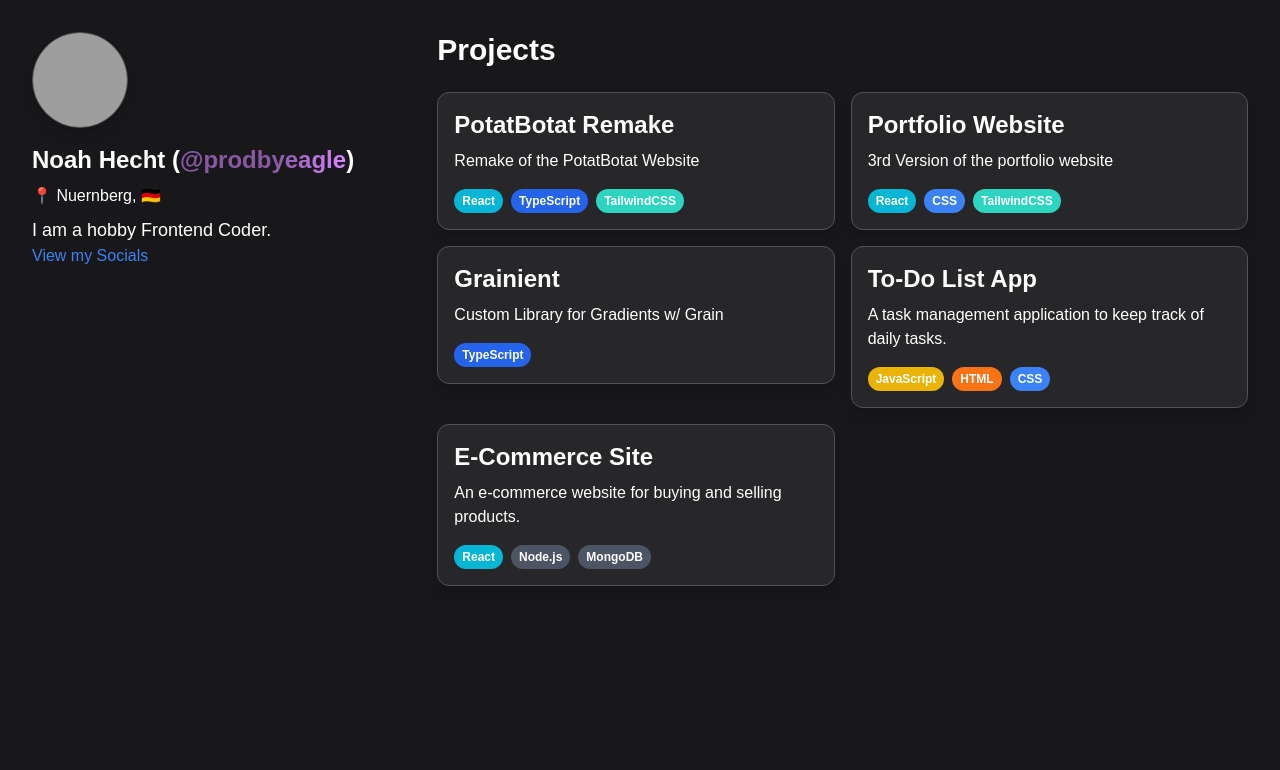
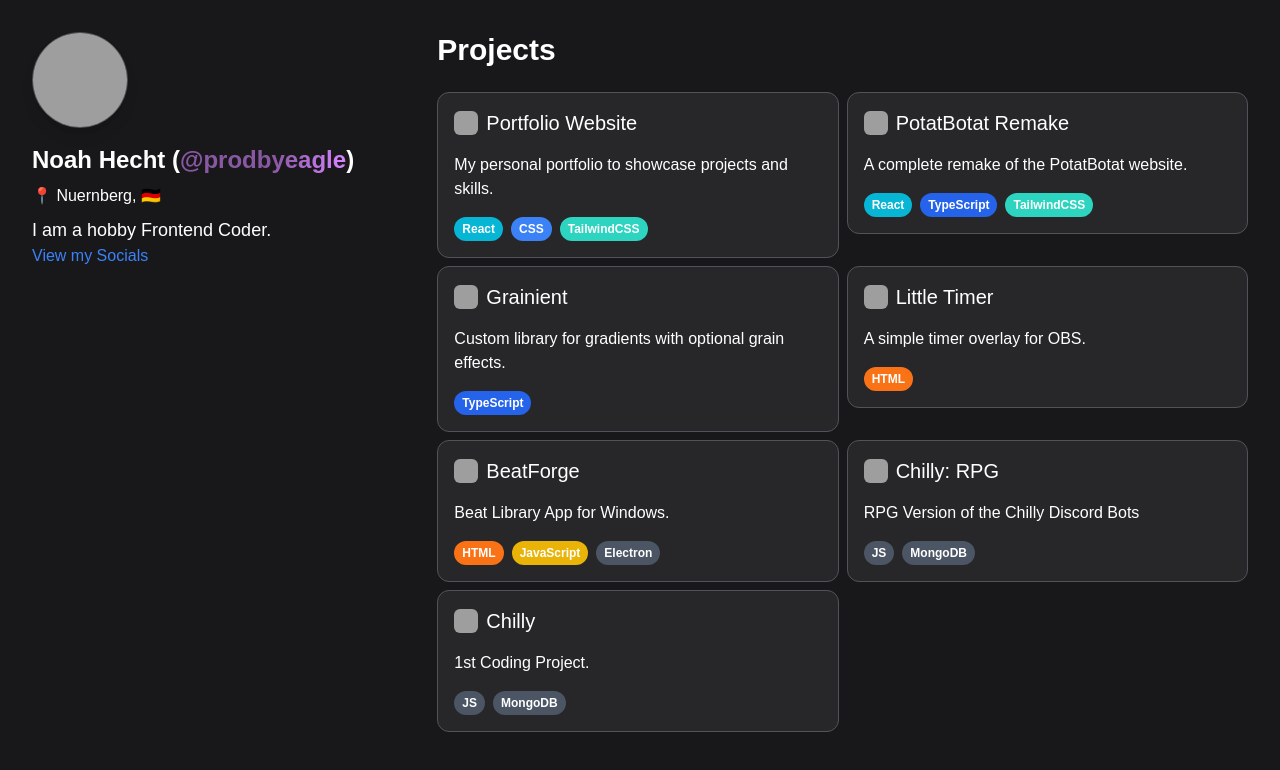
Before and after one commit to prodbyeagle/portfolio2, a React (Create React App) app: page / in a window 1280 px wide. Shown: the top 770 px of the page. Built offline with nearby package versions, Linux system fonts and the light colour scheme; grey boxes are pictures that could not be loaded; the HTML template or start-up script is replaced by a standard one.

Commit message:
changes before school

```diff
--- a/src/components/ProjectCard.tsx
+++ b/src/components/ProjectCard.tsx
@@ -10,6 +10,7 @@ interface ProjectProps {
       extendedDescription: string;
       tags: string[];
       repoLink?: string;
+      hoverShadowColor: string;
    };
 }
 
@@ -37,9 +38,16 @@ const ProjectCard: React.FC<ProjectProps> = ({ project }) => {
       <div>
          <div
             onClick={openModal}
-            className="bg-zinc-800 p-4 rounded-xl shadow-lg hover:shadow-eagle/40 duration-100 transition-all border border-zinc-600 cursor-pointer"
+            className={`bg-zinc-800 p-4 rounded-xl shadow-none hover:shadow-2xl ${project.hoverShadowColor} duration-200 transition-all border border-zinc-600 cursor-pointer`}
          >
-            <h3 className="text-2xl font-bold mt-0">{project.title}</h3>
+            <div className="flex items-center mb-4">
+               <img
+                  src={project.imageUrl}
+                  alt={project.title}
+                  className="w-6 h-6 object-cover mr-2 rounded-md"
+               />
+               <h3 className="text-xl font-medium mt-0">{project.title}</h3>
+            </div>
             <p className="mt-2">{project.description}</p>
             <div className="flex flex-wrap mt-4">
                {project.tags.map((tag) => (
--- a/src/data/projects.ts
+++ b/src/data/projects.ts
@@ -1,47 +1,72 @@
 export const projects = [
    {
       id: 1,
-      title: 'PotatBotat Remake',
-      imageUrl: 'https://potat.app/tatoExplode.gif',
-      description: 'Remake of the PotatBotat Website',
-      extendedDescription: 'This project is a complete remake of the PotatBotat website, built using React, TypeScript, and Tailwind CSS. It features an improved user interface and enhanced performance.',
-      tags: ['React', 'TypeScript', 'TailwindCSS'],
-      repoLink: 'https://github.com/prodbyeagle/potatbotat-remake',
+      title: 'Portfolio Website',
+      imageUrl: 'https://raw.githubusercontent.com/prodbyeagle/eagle-midnight/refs/heads/main/1f985.gif',
+      description: 'My personal portfolio to showcase projects and skills.',
+      extendedDescription: 'Built with React and Tailwind CSS, this responsive site highlights my work as a frontend developer and offers a seamless user experience.',
+      tags: ['React', 'CSS', 'TailwindCSS'],
+      repoLink: 'https://github.com/prodbyeagle/portfolio2',
+      hoverShadowColor: 'hover:shadow-eagle/40',
    },
    {
       id: 2,
-      title: 'Portfolio Website',
-      imageUrl: 'https://via.placeholder.com/300x200.png?text=Portfolio+Website',
-      description: '3rd Version of the portfolio website',
-      extendedDescription: 'This portfolio website highlights my skills and projects, allowing visitors to learn more about my work as a frontend developer. The site is built with React and Tailwind CSS for a responsive design.',
-      tags: ['React', 'CSS', 'TailwindCSS'],
-      repoLink: 'https://github.com/prodbyeagle/portfolio-website',
+      title: 'PotatBotat Remake',
+      imageUrl: 'https://potat.app/tatoExplode.gif',
+      description: 'A complete remake of the PotatBotat website.',
+      extendedDescription: 'Utilizing React, TypeScript, and Tailwind CSS, this project enhances UI and performance for better user engagement.',
+      tags: ['React', 'TypeScript', 'TailwindCSS'],
+      repoLink: 'https://github.com/prodbyeagle/potatbotat-remake',
+      hoverShadowColor: 'hover:shadow-yellow-500/40',
    },
    {
       id: 3,
       title: 'Grainient',
-      imageUrl: 'https://via.placeholder.com/300x200.png?text=Weather+App',
-      description: 'Custom Library for Gradients w/ Grain',
-      extendedDescription: 'This Custom Library',
+      imageUrl: 'https://raw.githubusercontent.com/prodbyeagle/grainient/refs/heads/main/site/assets/images/GrainDemo.png',
+      description: 'Custom library for gradients with optional grain effects.',
+      extendedDescription: 'This library allows for dynamic gradient creation, providing a unique touch to your projects.',
       tags: ['TypeScript'],
-      repoLink: 'https://github.com/prodbyeagle/weather-app',
+      repoLink: 'https://github.com/prodbyeagle/grainient',
+      hoverShadowColor: 'hover:shadow-blue-500/40',
    },
    {
       id: 4,
-      title: 'To-Do List App',
-      imageUrl: 'https://via.placeholder.com/300x200.png?text=To-Do+List+App',
-      description: 'A task management application to keep track of daily tasks.',
-      extendedDescription: 'This to-do list app allows users to create, edit, and delete tasks. It features local storage to save tasks between sessions and a simple, user-friendly interface.',
-      tags: ['JavaScript', 'HTML', 'CSS'],
-      repoLink: 'https://github.com/prodbyeagle/todo-list-app',
+      title: 'Little Timer',
+      imageUrl: 'https://raw.githubusercontent.com/prodbyeagle/portfolio2/refs/heads/master/obs64_UIDOILaiL7.gif',
+      description: 'A simple timer overlay for OBS.',
+      extendedDescription: 'This timer overlay enhances your streaming experience, making it easy to track time during broadcasts.',
+      tags: ['HTML'],
+      repoLink: 'https://github.com/prodbyeagle/little-timer',
+      hoverShadowColor: 'hover:shadow-white/40',
    },
    {
       id: 5,
-      title: 'E-Commerce Site',
-      imageUrl: 'https://via.placeholder.com/300x200.png?text=E-Commerce+Site',
-      description: 'An e-commerce website for buying and selling products.',
-      extendedDescription: 'This e-commerce site allows users to browse products, add them to a shopping cart, and proceed to checkout. It includes user authentication and a secure payment system.',
-      tags: ['React', 'Node.js', 'MongoDB'],
-      repoLink: 'https://github.com/prodbyeagle/e-commerce-site',
+      title: 'BeatForge',
+      imageUrl: 'https://raw.githubusercontent.com/prodbyeagle/BeatForge/refs/heads/main/assets/icon.png',
+      description: 'Beat Library App for Windows.',
+      extendedDescription: 'BeatForge is an advanced app designed for producers who want to better organize their beats, rather than relying on the standard music player or navigating through individual folders.',
+      tags: ['HTML', 'JavaScript', 'Electron'],
+      repoLink: 'https://github.com/prodbyeagle/beatforge',
+      hoverShadowColor: 'hover:shadow-purple-500/40',
+   },
+   {
+      id: 6,
+      title: 'Chilly: RPG',
+      imageUrl: 'https://raw.githubusercontent.com/prodbyeagle/Portfolio/refs/heads/main/assets/Pepper.png?token=GHSAT0AAAAAACXE3II2QARQQ7Q4YEF7NINEZYR6JRQ',
+      description: 'RPG Version of the Chilly Discord Bots',
+      extendedDescription: '... coming soon',
+      tags: ['JS', 'MongoDB'],
+      repoLink: 'https://github.com/prodbyeagle/chillyrpg',
+      hoverShadowColor: 'hover:shadow-green-500/40',
+   },
+   {
+      id: 7,
+      title: 'Chilly',
+      imageUrl: 'https://raw.githubusercontent.com/prodbyeagle/Portfolio/refs/heads/main/assets/chilly.png?token=GHSAT0AAAAAACXE3II3BHMPD6AVBVFF26SAZYR6I7A',
+      description: '1st Coding Project.',
+      extendedDescription: '...',
+      tags: ['JS', 'MongoDB'],
+      repoLink: 'https://github.com/prodbyeagle/chilly',
+      hoverShadowColor: 'hover:shadow-red-500/40',
    },
 ];
--- a/src/pages/Home.tsx
+++ b/src/pages/Home.tsx
@@ -11,7 +11,7 @@ const Home: React.FC = () => {
          </div>
          <div className="md:w-2/3">
             <h2 className="text-3xl font-bold mb-6">Projects</h2>
-            <div className="grid grid-cols-1 md:grid-cols-2 gap-4">
+            <div className="grid grid-cols-1 md:grid-cols-2 gap-2">
                {projects.map((project) => (
                   <ProjectCard key={project.id} project={project} />
                ))}
--- a/src/styles/Modal.css
+++ b/src/styles/Modal.css
@@ -21,9 +21,9 @@
 }
 
 .modal-enter {
-  animation: modal-in 0.1s ease-out forwards;
+  animation: modal-in 0.2s ease-out forwards;
 }
 
 .modal-exit {
-  animation: modal-out 0.11s ease-in forwards;
+  animation: modal-out 0.2s ease-in forwards;
 }
```
